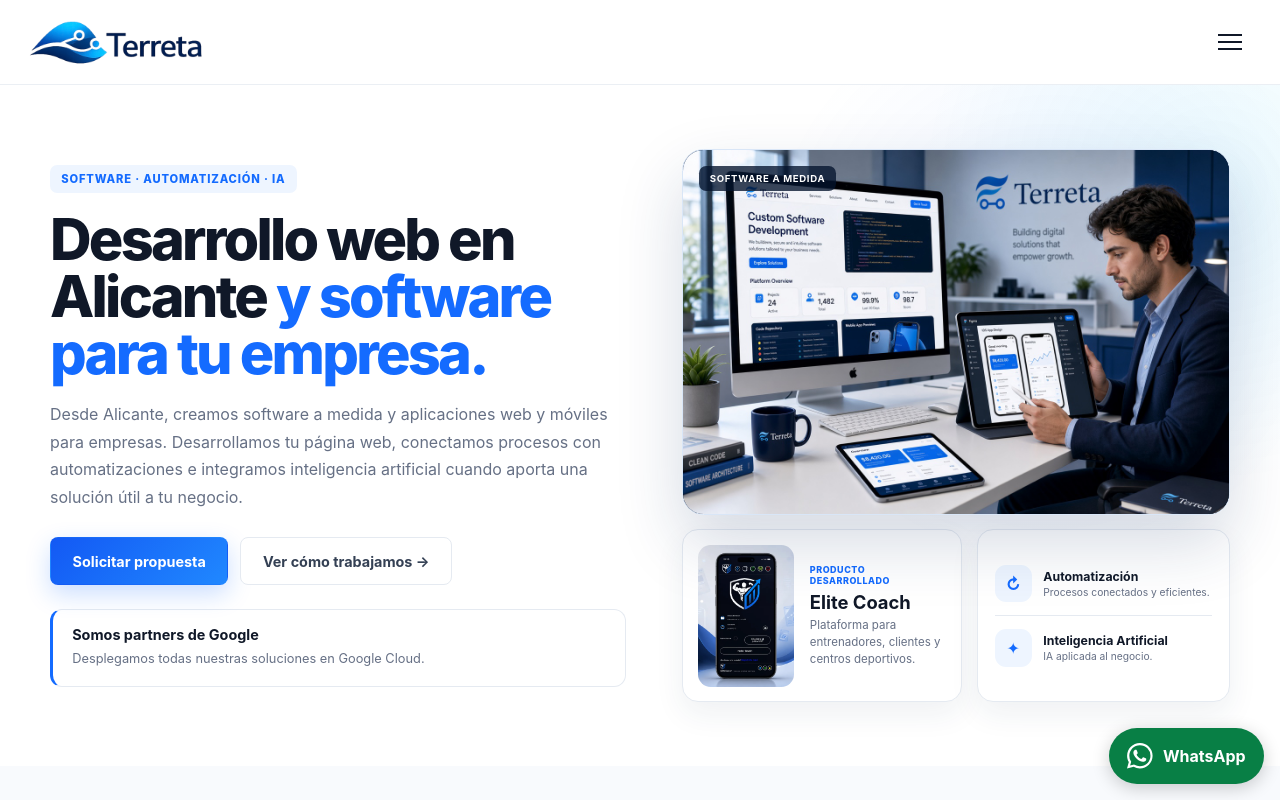
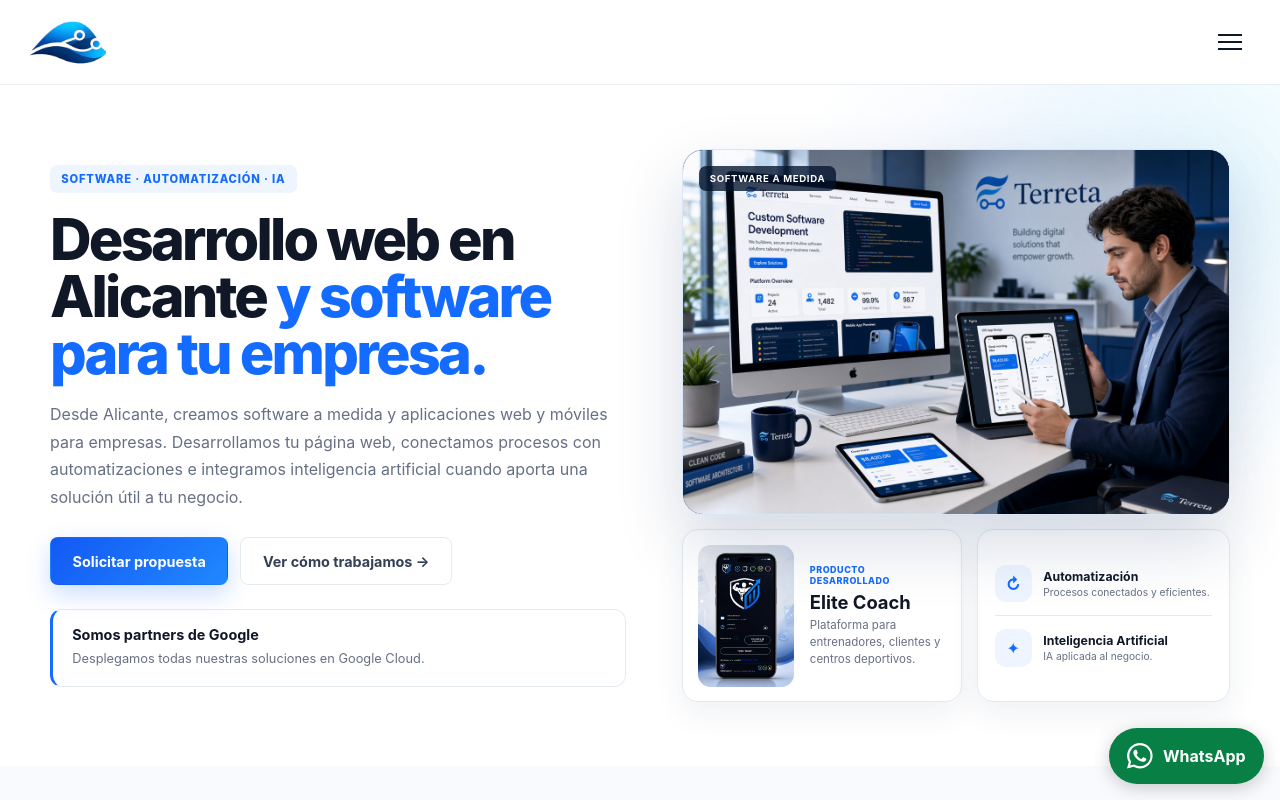
Before and after one commit to AntonioPardoRuiz/terretaLanding, an Angular app: page / in a window 1280 px wide. Shown: the top 800 px of the page. Built offline with nearby package versions, Linux system fonts and the light colour scheme.

Commit message:
Incluimos mas cambios

```diff
--- a/src/app/core/layout/header/header.scss
+++ b/src/app/core/layout/header/header.scss
@@ -17,14 +17,18 @@
 }
 .brand {
   display: inline-flex;
-  width: 11rem;
+  width: 4.85rem;
+  height: 3rem;
   flex-shrink: 0;
   align-items: center;
+  overflow: hidden;
   text-decoration: none;
 }
 .brand img {
   width: 100%;
-  height: auto;
+  height: 100%;
+  object-fit: cover;
+  object-position: left center;
 }
 .navigation {
   display: flex;
```
